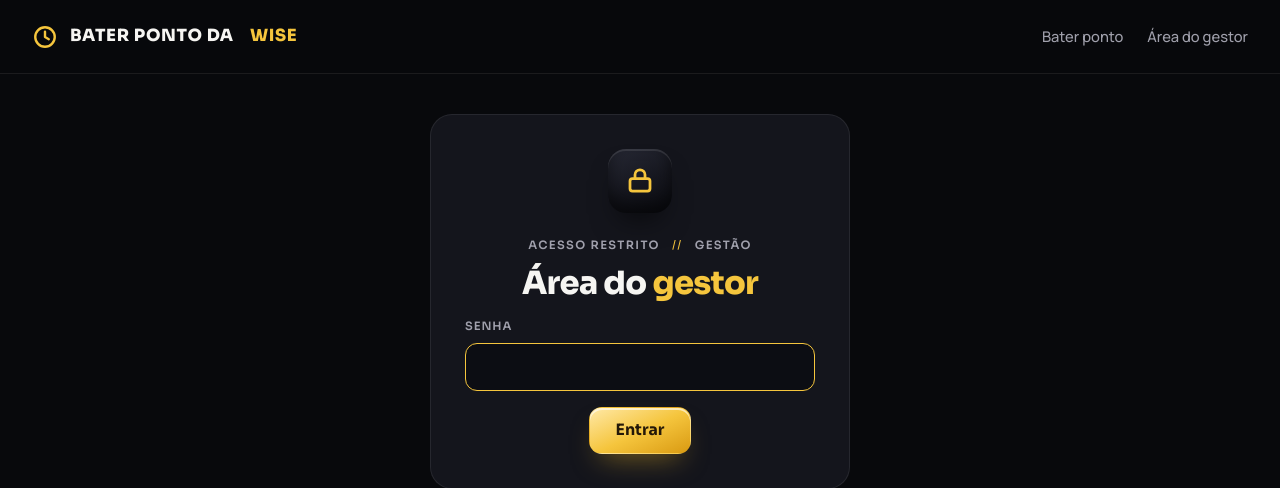
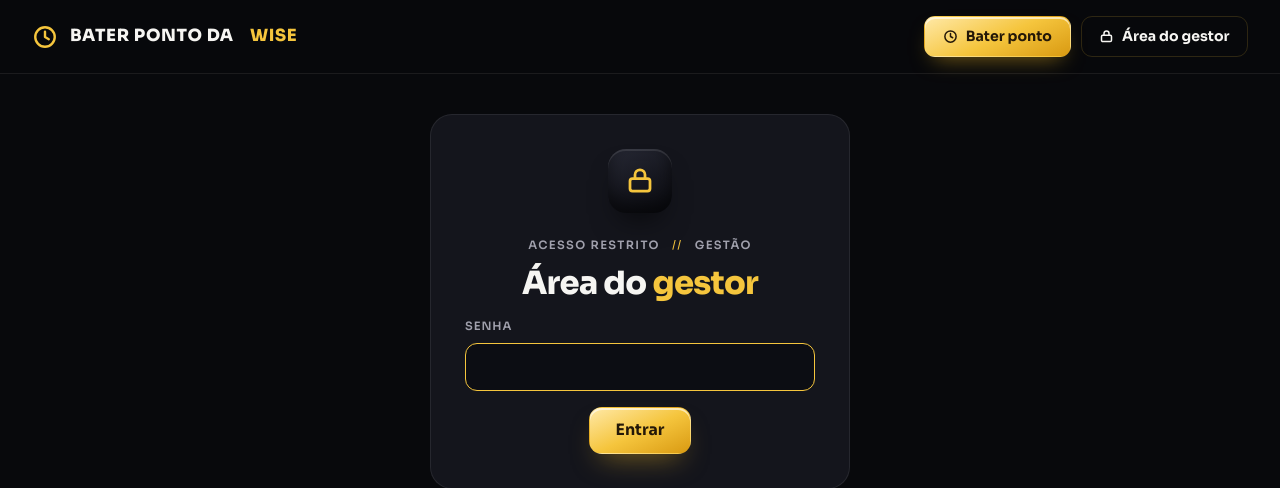
Before and after one commit to alexbarreto38-jpg/projetobm, a Flask app: page /admin in a window 1280 px wide. Shown: the top 488 px of the page. Run offline with Flask 3, Linux system fonts and the light colour scheme.

Commit message:
Transforma os links do menu em botões com ícone
'Bater ponto' vira botão dourado de destaque com ícone de relógio;
'Área do gestor' e demais links viram botões com contorno.

Co-Authored-By: Claude Fable 5 <noreply@anthropic.com>
Claude-Session: https://claude.ai/code/session_01AexGYeRrhthTJcpFXmiGix

```diff
--- a/templates/base.html
+++ b/templates/base.html
@@ -36,12 +36,16 @@
       font-size:1.05rem;letter-spacing:.04em;text-transform:uppercase}
     .brand .b{color:var(--gold)}
     .brand svg{width:26px;height:26px;stroke:var(--gold);fill:none;stroke-width:2.2;stroke-linecap:round;stroke-linejoin:round}
-    nav{display:flex;align-items:center;gap:24px;font-size:.92rem;font-weight:500}
-    nav a{color:var(--zinc);transition:.2s;position:relative;padding:4px 0}
-    nav a::after{content:"";position:absolute;left:0;bottom:-2px;height:2px;width:0;
-      background:var(--gold);transition:.25s}
-    nav a:hover{color:var(--ivory)}
-    nav a:hover::after{width:100%}
+    nav{display:flex;align-items:center;gap:10px;font-size:.88rem;font-weight:700;flex-wrap:wrap}
+    nav a{font-family:var(--disp);display:inline-flex;align-items:center;gap:8px;
+      padding:.5rem 1.1rem;border-radius:11px;border:1px solid var(--line);color:var(--ivory);
+      transition:.22s;white-space:nowrap}
+    nav a:hover{border-color:var(--gold);background:rgba(245,197,61,.08);transform:translateY(-1px)}
+    nav a.destaque{background:linear-gradient(155deg,var(--gold-hi),var(--gold) 52%,var(--gold-deep));
+      color:#241808;border-color:transparent;
+      box-shadow:0 10px 22px -10px rgba(242,185,39,.55),inset 0 2px 0 rgba(255,255,255,.6)}
+    nav a.destaque:hover{filter:brightness(1.05);background:linear-gradient(155deg,var(--gold-hi),var(--gold) 52%,var(--gold-deep))}
+    nav a svg{width:15px;height:15px;fill:none;stroke:currentColor;stroke-width:2.4;stroke-linecap:round;stroke-linejoin:round}
 
     main{width:100%;max-width:680px;padding:clamp(24px,4vw,40px) 20px 64px}
 
@@ -133,9 +137,15 @@
       Bater Ponto da&nbsp;<span class="b">WISE</span>
     </a>
     <nav>
-      <a href="{{ url_for('index') }}">Bater ponto</a>
+      <a class="destaque" href="{{ url_for('index') }}">
+        <svg viewBox="0 0 24 24"><circle cx="12" cy="12" r="9"/><path d="M12 7v5l3.5 2"/></svg>
+        Bater ponto
+      </a>
       {% if session.get('func_id') %}<a href="{{ url_for('meu_espelho') }}">Meu espelho</a>{% endif %}
-      <a href="{{ url_for('admin') }}">Área do gestor</a>
+      <a href="{{ url_for('admin') }}">
+        <svg viewBox="0 0 24 24"><rect x="4" y="10" width="16" height="10" rx="2"/><path d="M8 10V7a4 4 0 0 1 8 0v3"/></svg>
+        Área do gestor
+      </a>
       {% if session.get('admin') %}<a href="{{ url_for('admin_sair') }}">Sair</a>{% endif %}
     </nav>
   </header>
```
